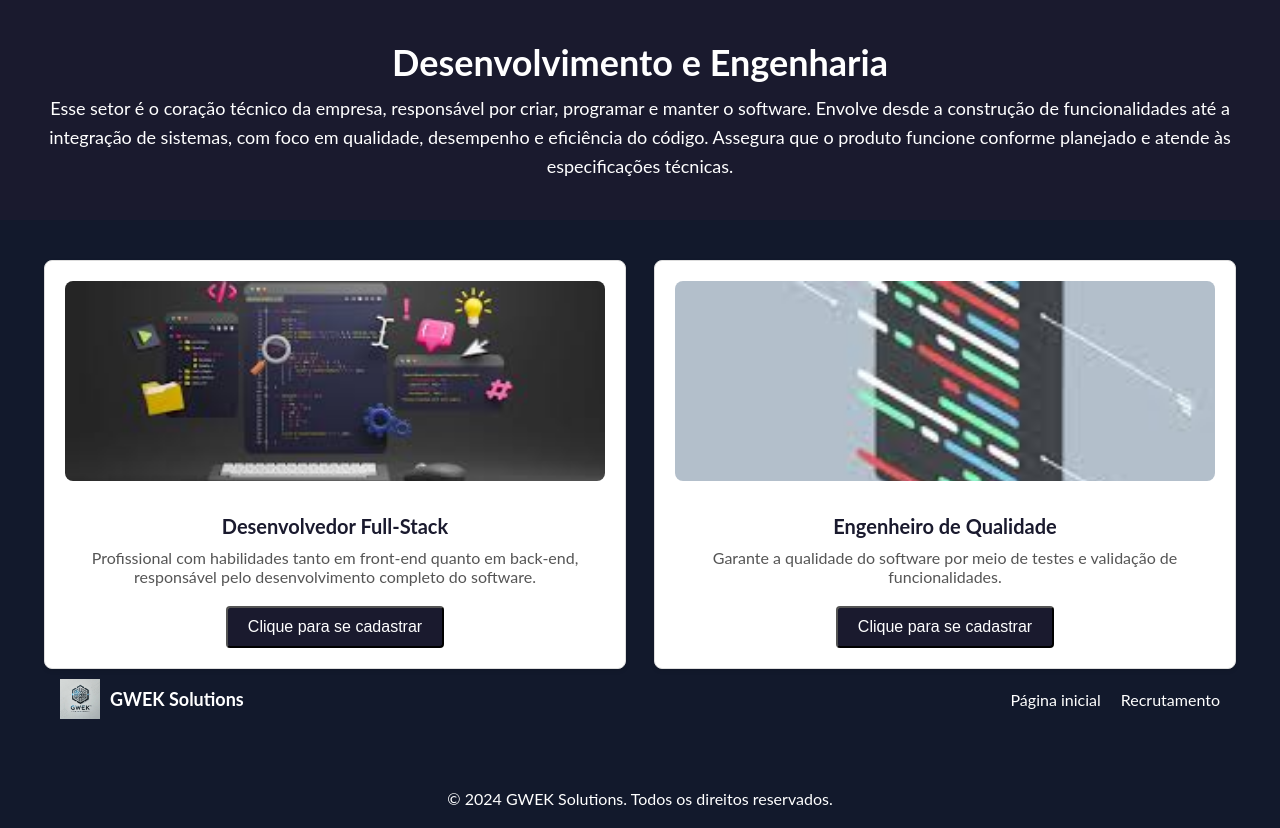
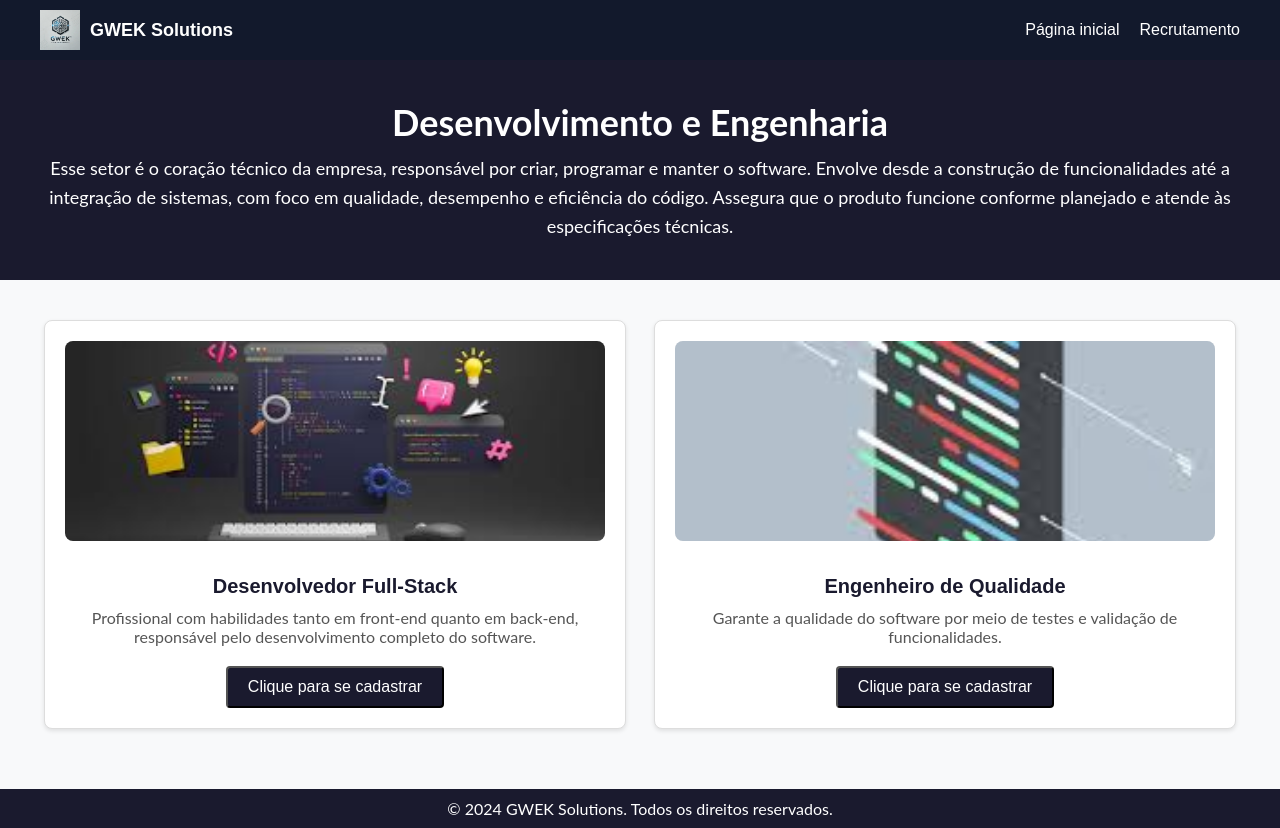
Before and after one commit to WallefJobs/faculdade, a plain HTML site: page sitegestao/index.html in a window 1280 px wide. Drawn offline with Linux system fonts and the light colour scheme; a script that the page names is missing.

Commit message:
Update index.html

```diff
--- a/sitegestao/index.html
+++ b/sitegestao/index.html
@@ -13,7 +13,7 @@
                 .withButton({ "color": "#868686", "icon": "" })
                 .withCustomCommonUrl('https://wallef-amarok-tm50p.chat.blip.ai/');
 
-            // Adiciona o evento de carregamento para enviar mensagem inicial
+            // Evento de carregamento para enviar mensagem inicial
             blipChat.withEventHandler(BlipChat.LOAD_EVENT, function () {
                 blipChat.sendMessage({
                     type: "text/plain",
@@ -21,6 +21,7 @@
                 });
             });
 
+            // Evento ao fechar o chatbot para limpar o histórico
             blipChat.withEventHandler(BlipChat.CLOSE_EVENT, function () {
                 blipChat.sendCommand({
                     id: "clear-history",
@@ -35,7 +36,7 @@
 
             // Constrói o widget
             blipChat.build();
-        };
+        }
     </script>
     <style>
         /* Estilo geral */
@@ -45,6 +46,7 @@
             padding: 0;
             background-color: #f8f9fa;
         }
+
         /* Cabeçalho */
         .header {
             background-color: #1a1a2e;
@@ -61,6 +63,7 @@
             font-size: 18px;
             line-height: 1.6;
         }
+
         /* Conteúdo principal */
         .content {
             max-width: 1200px;
@@ -113,8 +116,32 @@
         .card .button:hover {
             background-color: #333a56;
         }
+
+        /* Rodapé */
+        footer {
+            text-align: center;
+            margin-top: 20px;
+            padding: 10px;
+            background-color: #1a1a2e;
+            color: white;
+        }
     </style>
+</head>
 <body>
+    <!-- Navbar -->
+    <header class="navbar">
+        <div class="container">
+            <div class="logo-section">
+                <img src="images/facul.jpg" alt="GWEK Banner" class="logo">
+                <span class="company-name">GWEK Solutions</span>
+            </div>
+            <nav class="nav-links">
+                <a href="#home">Página inicial</a>
+                <a href="recrutamento.html">Recrutamento</a>
+            </nav>
+        </div>
+    </header>
+
     <!-- Cabeçalho -->
     <div class="header">
         <h1>Desenvolvimento e Engenharia</h1>
@@ -143,27 +170,10 @@
                 <button class="button">Clique para se cadastrar</button>
             </div>
         </div>
-<head>
-    <meta charset="UTF-8">
-    <meta name="viewport" content="width=device-width, initial-scale=1.0">
-    <title>GWEK Solutions</title>
-    <link rel="stylesheet" href="css/style.css">
-</head>
-<body>
-    <header class="navbar">
-    <div class="container">
-        <div class="logo-section">
-            <img src="images/facul.jpg" alt="GWEK Banner" class="logo">
-            <span class="company-name">GWEK Solutions</span>
-        </div>
-        <nav class="nav-links">
-            <a href="#home">Página inicial</a>
-            <a href="recrutamento.html">Recrutamento</a>
-        </nav>
-    </div>
     </div>
 
-    <footer style="text-align: center; margin-top: 20px;">
+    <!-- Rodapé -->
+    <footer>
         <p>&copy; 2024 GWEK Solutions. Todos os direitos reservados.</p>
     </footer>
 </body>
```
